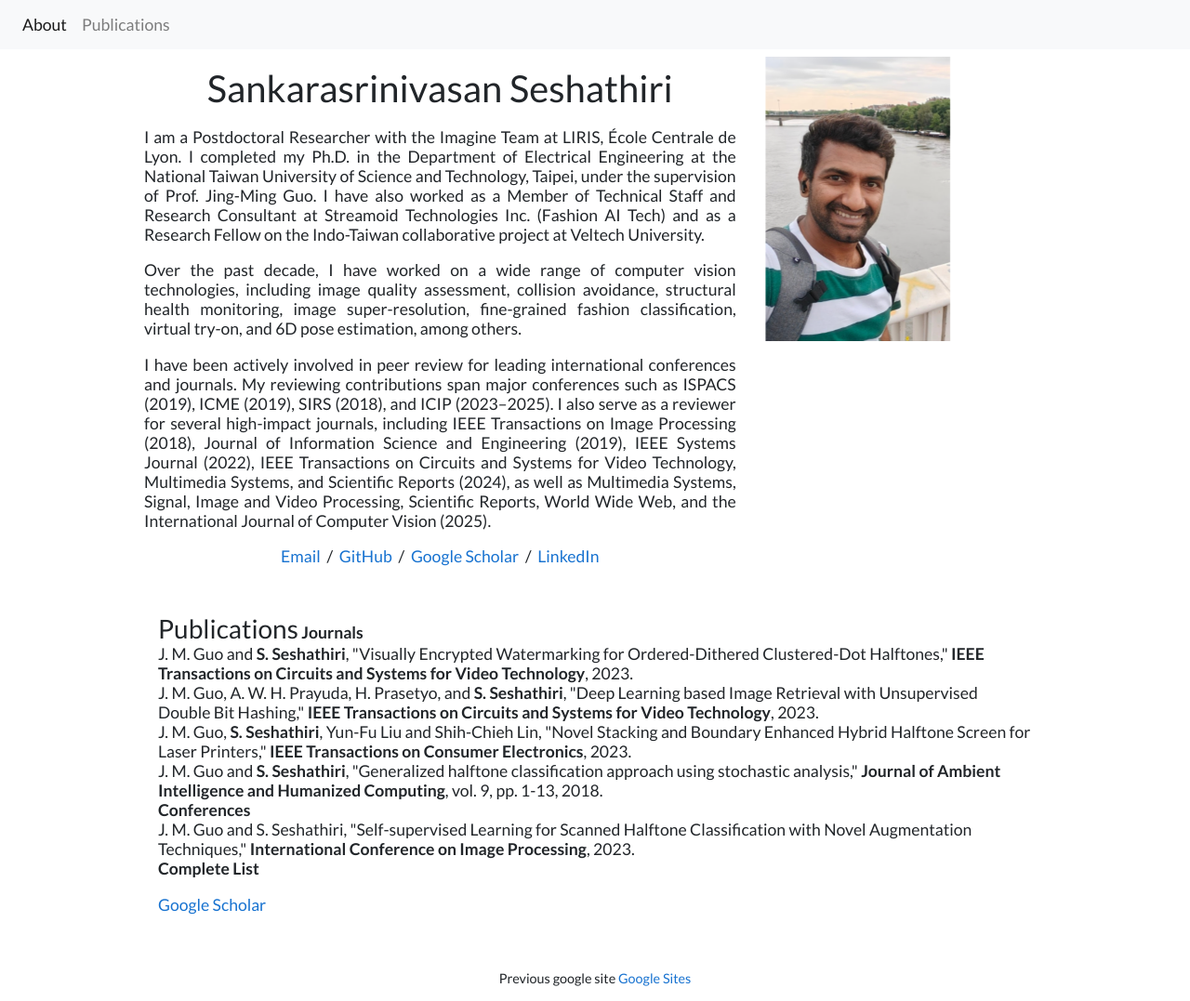
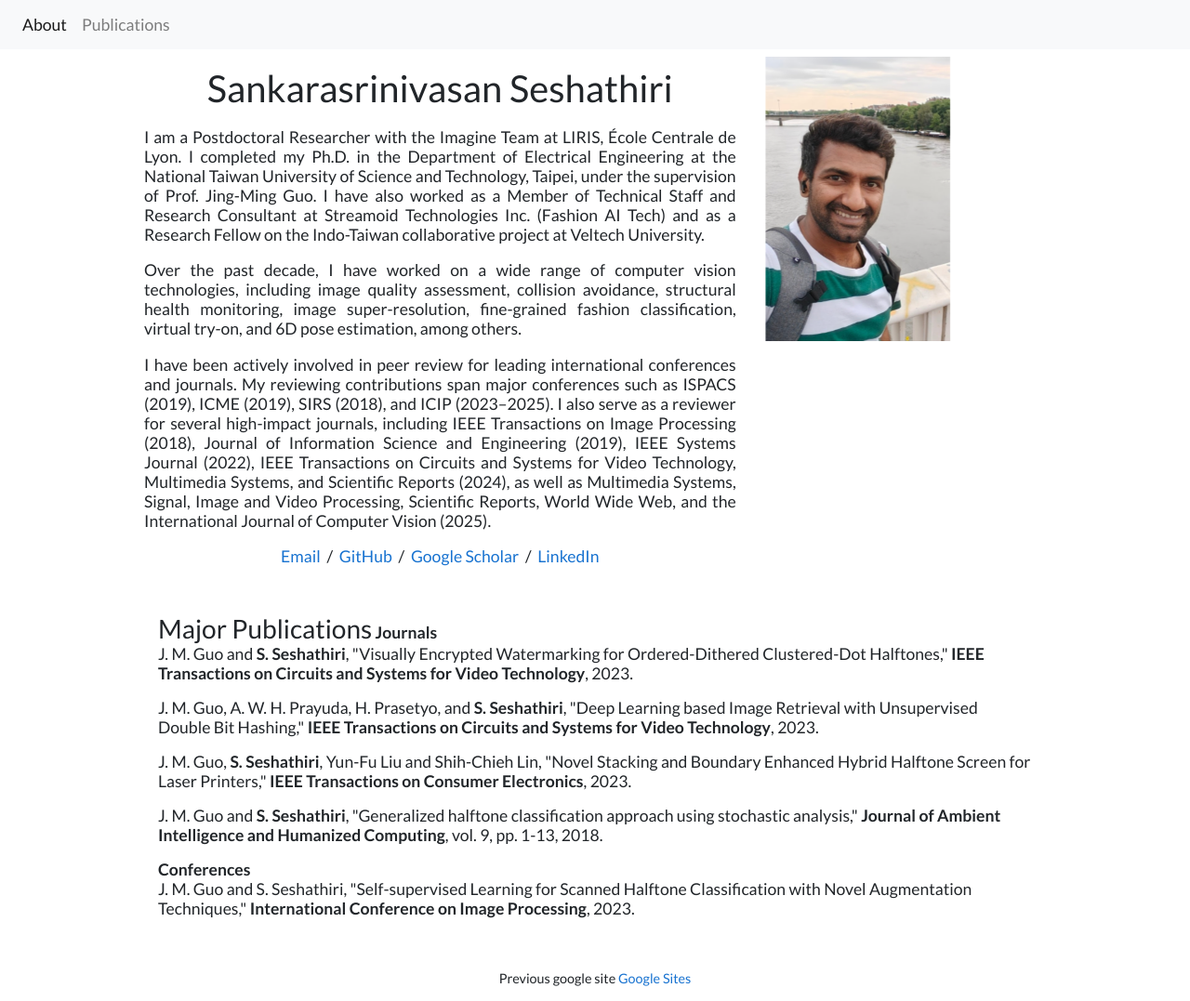
Before and after one commit to SankarSrin/SankarSrin.github.io, a Jekyll site: the page built from index.html, in a window 1280 px wide and 1077 px high. Shown: the whole window at 93% size. Built offline with Jekyll 4.4.1, drawn with Linux system fonts in a browser that asks for light colours.

Commit message:
Update publications.html

```diff
--- a/_includes/publications.html
+++ b/_includes/publications.html
@@ -1,19 +1,35 @@
 <div class="container py-4" id="publications">
-  <h2>Publications</h2>
+  <h2 class="mb-4">Major Publications</h2>
 
-  <h3>Journals</h3>
-  <ul>
-    <li>J. M. Guo and <strong>S. Seshathiri</strong>, "Visually Encrypted Watermarking for Ordered-Dithered Clustered-Dot Halftones," <strong>IEEE Transactions on Circuits and Systems for Video Technology</strong>, 2023.</li>
-    <li>J. M. Guo, A. W. H. Prayuda, H. Prasetyo, and <strong>S. Seshathiri</strong>, "Deep Learning based Image Retrieval with Unsupervised Double Bit Hashing," <strong>IEEE Transactions on Circuits and Systems for Video Technology</strong>, 2023.</li>
-    <li>J. M. Guo, <strong>S. Seshathiri</strong>, Yun-Fu Liu and Shih-Chieh Lin, "Novel Stacking and Boundary Enhanced Hybrid Halftone Screen for Laser Printers," <strong>IEEE Transactions on Consumer Electronics</strong>, 2023.</li>
-    <li>J. M. Guo and <strong>S. Seshathiri</strong>, "Generalized halftone classification approach using stochastic analysis," <strong>Journal of Ambient Intelligence and Humanized Computing</strong>, vol. 9, pp. 1-13, 2018.</li>
+  <h3 class="mt-3 mb-3">Journals</h3>
+  <ul class="list-unstyled">
+    <li class="mb-3">
+      J. M. Guo and <strong>S. Seshathiri</strong>,
+      "Visually Encrypted Watermarking for Ordered-Dithered Clustered-Dot Halftones,"
+      <strong>IEEE Transactions on Circuits and Systems for Video Technology</strong>, 2023.
+    </li>
+    <li class="mb-3">
+      J. M. Guo, A. W. H. Prayuda, H. Prasetyo, and <strong>S. Seshathiri</strong>,
+      "Deep Learning based Image Retrieval with Unsupervised Double Bit Hashing,"
+      <strong>IEEE Transactions on Circuits and Systems for Video Technology</strong>, 2023.
+    </li>
+    <li class="mb-3">
+      J. M. Guo, <strong>S. Seshathiri</strong>, Yun-Fu Liu and Shih-Chieh Lin,
+      "Novel Stacking and Boundary Enhanced Hybrid Halftone Screen for Laser Printers,"
+      <strong>IEEE Transactions on Consumer Electronics</strong>, 2023.
+    </li>
+    <li class="mb-3">
+      J. M. Guo and <strong>S. Seshathiri</strong>,
+      "Generalized halftone classification approach using stochastic analysis,"
+      <strong>Journal of Ambient Intelligence and Humanized Computing</strong>, vol. 9, pp. 1-13, 2018.
+    </li>
   </ul>
 
-  <h3>Conferences</h3>
-  <ul>
-    <li>J. M. Guo and S. Seshathiri, "Self-supervised Learning for Scanned Halftone Classification with Novel Augmentation Techniques," <strong>International Conference on Image Processing</strong>, 2023.</li>
+  <h3 class="mt-4 mb-3">Conferences</h3>
+  <ul class="list-unstyled">
+    <li class="mb-3">
+      J. M. Guo and S. Seshathiri,
+      "Self-supervised Learning for Scanned Halftone Classification with Novel Augmentation Techniques,"
+      <strong>International Conference on Image Processing</strong>, 2023.
+    </li>
   </ul>
-
-  <h3>Complete List</h3>
-  <p><a href="https://scholar.google.com/citations?user=CTWLEcEAAAAJ&hl=en">Google Scholar</a></p>
-</div>
```
